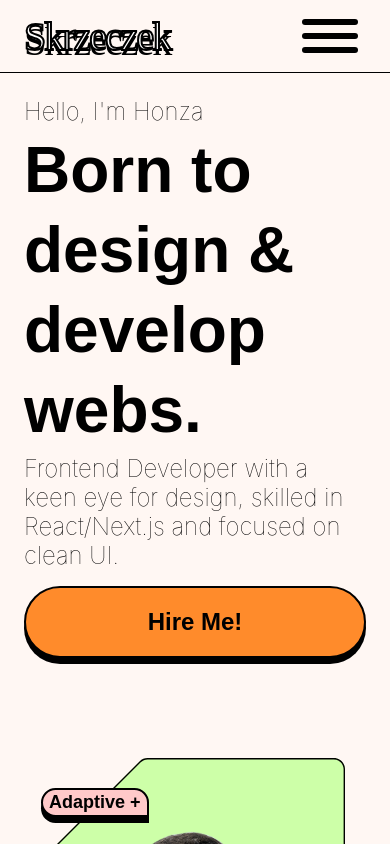
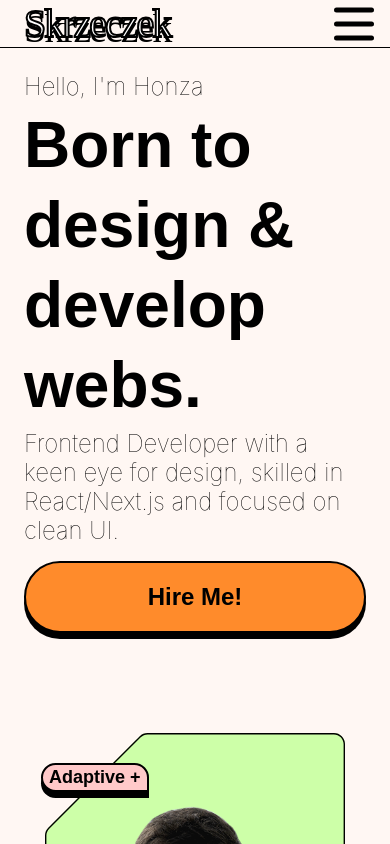
Before and after one commit to Lexikonnn/Lexikonnn, a React (Create React App) app: page / in a window 390 px wide. Shown: the top 844 px of the page. Built offline with nearby package versions, Linux system fonts and the light colour scheme.

Commit message:
frontend: added ui for sm devices

```diff
--- a/src/components/bento/style.css
+++ b/src/components/bento/style.css
@@ -70,3 +70,11 @@
         max-width: 50%;
     }
 }
+
+
+
+@media (max-width: 364px) {
+    .bento-inner-wrapper.side-by-side > div {
+        max-width: 100%;
+    }
+}
--- a/src/components/header/Header.jsx
+++ b/src/components/header/Header.jsx
@@ -1,4 +1,5 @@
 import './style.css';
+import { useEffect } from 'react';
 import BurgerMenu from './BurgerMenu';
 import { useState } from 'react';
 import { useActiveSection } from '../../utils/useActiveSection';
@@ -7,20 +8,32 @@ import Logo from './Logo';
 
 
 const navItems = [
-  { label: "Home", section: "HOME" },
-  { label: "Stack", section: "MY STACK" },
-  { label: "About", section: "ABOUT ME" },
-  { label: "References", section: "REFERENCES" },
+    { label: "Home", section: "HOME" },
+    { label: "Stack", section: "MY STACK" },
+    { label: "About", section: "ABOUT ME" },
+    { label: "References", section: "REFERENCES" },
 ];
 
 
 const Header = () => {
     const [menuOpen, setMenuOpen] = useState(false);
-      const activeSection = useActiveSection();
+    const activeSection = useActiveSection();
 
     const toggleMenu = () => {
         setMenuOpen(!menuOpen);
     };
+
+    useEffect(() => {
+        if (menuOpen) {
+            document.body.style.overflow = 'hidden';
+        } else {
+            document.body.style.overflow = '';
+        }
+
+        return () => {
+            document.body.style.overflow = '';
+        };
+    }, [menuOpen]);
 
     return (
         <header className=''>
--- a/src/components/header/style.css
+++ b/src/components/header/style.css
@@ -67,16 +67,16 @@ header {
     }
 
     .burger-wrapper {
-        position: relative;
+        position: absolute;
+        top: 20px;
+        right: 32px;
         z-index: 1000;
         display: flex;
         flex-direction: column;
         justify-content: center;
         align-items: center;
-        width: 72px;
-        height: 72px;
-        padding: 12px;
-        gap: 16px;
+        padding: 4px;
+        gap: 8px;
         transition: 220ms;
         cursor: pointer;
     }
@@ -91,8 +91,8 @@ header {
         position: absolute;
         top: 50%;
         left: 50%;
-        width: 56px;
-        height: 6px;
+        width: 40px;
+        height: 5px;
         background-color: var(--black);
         border-radius: 16px;
         transform-origin: center;
```
